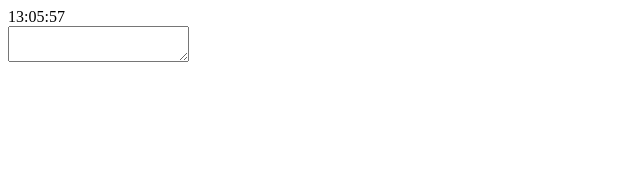
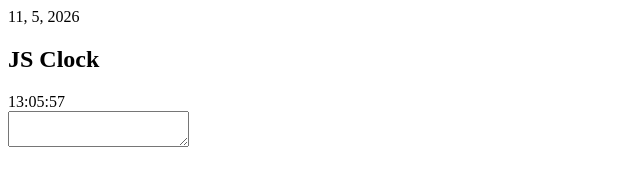
Before and after one commit to Master246jet/Master246jet.github.io, a plain HTML site: page index.html in a window 1280 px wide. Shown: the whole page, without its empty margins (0-640 px from the left). Drawn offline with Linux system fonts and the light colour scheme.

Commit message:
C&D v1.1

```diff
--- a/index.html
+++ b/index.html
@@ -9,7 +9,9 @@
 </head>
 <body onload="startTime()">
 
+
   <div id="date"></div>
+  <h2>JS Clock</h2>
   <div id="clock"></div>
   <div id="weather"></div>
   <div id="prayers"></div>
@@ -36,6 +38,7 @@
       m = checkTime(m);
       s = checkTime(s);
       document.getElementById('clock').innerHTML = h + ":" + m + ":" + s;
+      dateToday(today);
       seTimeout(startTime, 1000);
     }
     function checkTime(i) {
```
